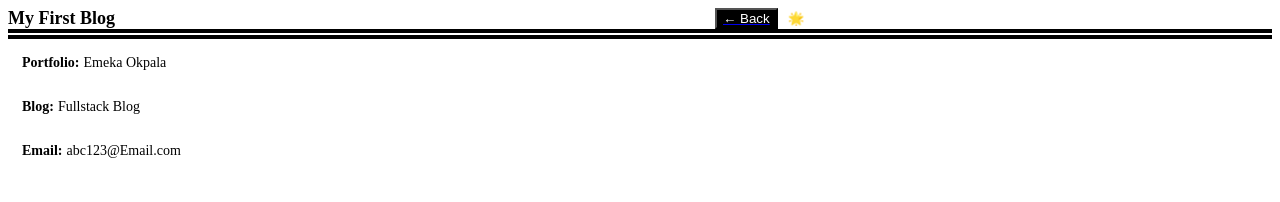
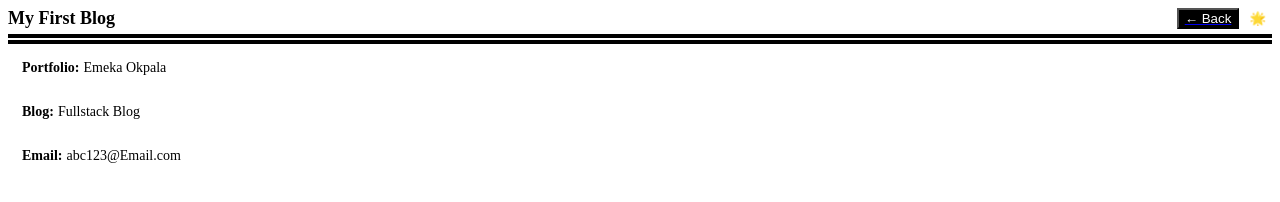
Before and after one commit to Hammarou/Personal_Blog, a plain HTML site: page blog.html in a window 1280 px wide. Drawn offline with Linux system fonts and the light colour scheme.

Commit message:
Commit changes

```diff
--- a/assets/css/blog.css
+++ b/assets/css/blog.css
@@ -1,7 +1,3 @@
-/* USING FLEX PROPERTY
-    USING THE ROW DIRECTION TO DISPLAY ITEMS HORIZONTALLY */
-
-
 
 main div
 {
@@ -19,8 +15,9 @@ p
 .header
 {
     display: flex;
-    flex-direction: row
-
+    flex-direction: row;
+    margin-bottom: 5px;
+    justify-content: space-between;
 }
 
 .title
@@ -37,7 +34,7 @@ p
     justify-content: flex-end;
     flex-direction: row;
     gap: 10px;
-    margin-left: 500px;
+
 
 }
 
--- a/assets/js/blog.js
+++ b/assets/js/blog.js
@@ -21,6 +21,7 @@ btn.addEventListener("click", function(){
             para[i].style.color = "white"
         }
         document.querySelector("#colorBtn").style.backgroundColor = "black";
+        document.querySelector(".title").style.color = "white";
 
         isColorChanged = true
     }
@@ -39,6 +40,7 @@ btn.addEventListener("click", function(){
             para[i].style.color = "black"
         }
         document.querySelector("#colorBtn").style.backgroundColor = "white";
+        document.querySelector(".title").style.color = "black";
 
           // IF BOOLEAN VARIABLE IS TRUE, SET IT TO FALSE
             isColorChanged = false
```
Also changed, not shown: assets/css/form.css (deleted), 1 other file.
